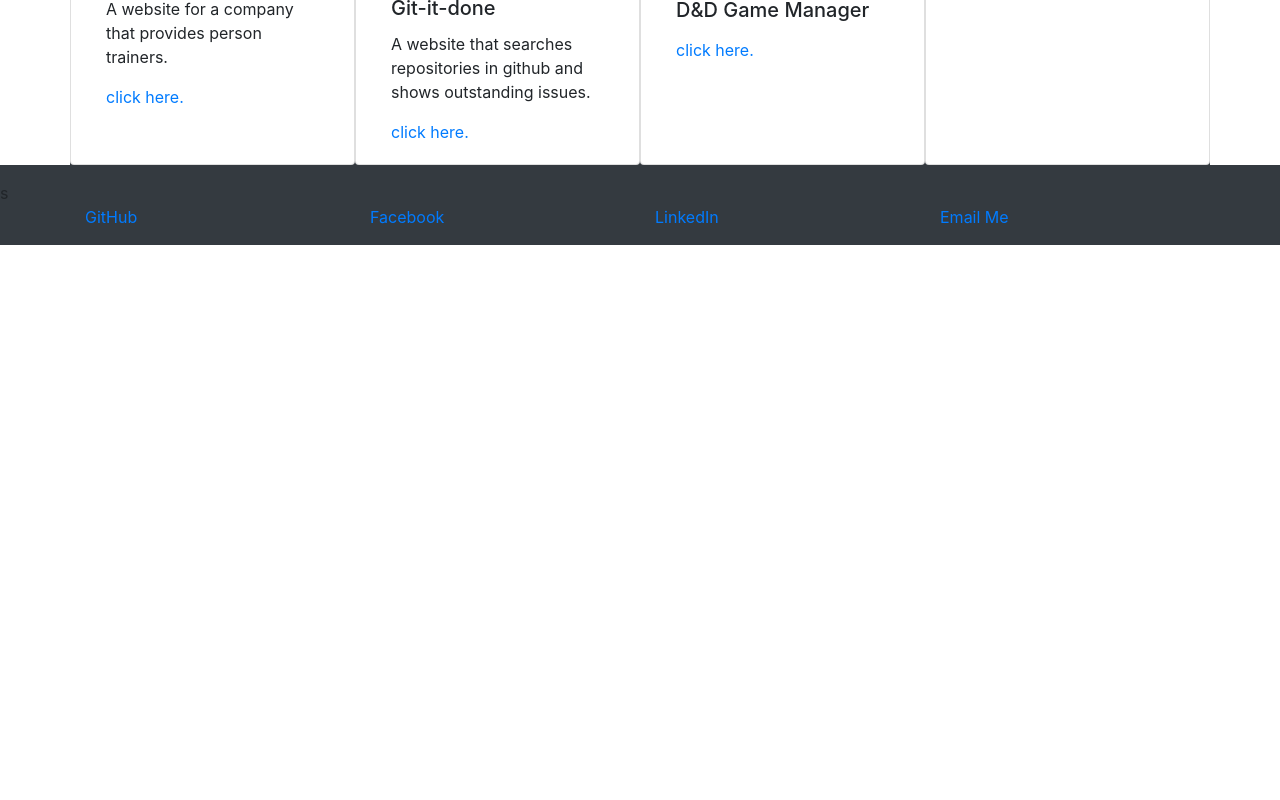
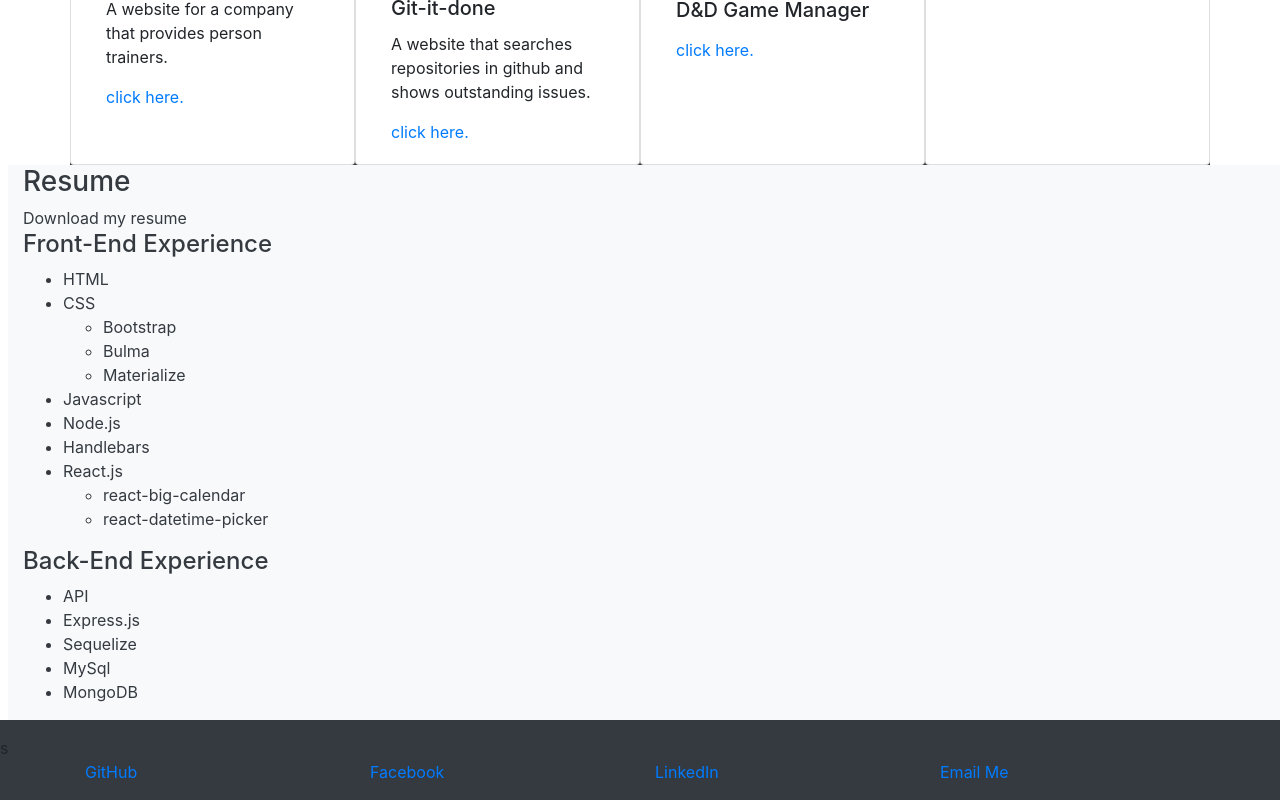
Before and after one commit to johnrip89/John-s-Portfolio, a React (Create React App) app: page / in a window 1280 px wide. Shown: the part 1009-1809 px from the top of the page. Before the commit the page ends 1254 px from the top, so only its background shows below. Built offline with nearby package versions, Linux system fonts and the light colour scheme.

Commit message:
coded Resume component

```diff
--- a/src/App.js
+++ b/src/App.js
@@ -5,6 +5,7 @@ import Projects from './components/Projects';
 import Footer from './components/Footer';
 import About from './components/About';
 import Contact from './components/Contact';
+import Resume from './components/Resume';
 
 function App() {
 
@@ -22,6 +23,8 @@ function App() {
 
       <Projects></Projects>
 
+      <Resume></Resume>
+
       <Footer></Footer>
 
     </div>
--- a/src/components/Resume/index.js
+++ b/src/components/Resume/index.js
@@ -0,0 +1,40 @@
+import React from 'react';
+
+function Resume() {
+    return (
+        <div class="row bg-light text-dark ml-2">
+            <div class="col-5">
+                <h3>Resume</h3>
+                <a>Download my resume</a>
+                <h4>Front-End Experience</h4>
+                <ul>
+                    <li>HTML</li>
+                    <li>CSS</li>
+                    <ul>
+                        <li>Bootstrap</li>
+                        <li>Bulma</li>
+                        <li>Materialize</li>
+                    </ul>
+                    <li>Javascript</li>
+                    <li>Node.js</li>
+                    <li>Handlebars</li>
+                    <li>React.js</li>
+                    <ul>
+                        <li>react-big-calendar</li>
+                        <li>react-datetime-picker</li>
+                    </ul>
+                </ul>
+                <h4>Back-End Experience</h4>
+                <ul>
+                    <li>API</li>
+                    <li>Express.js</li>
+                    <li>Sequelize</li>
+                    <li>MySql</li>
+                    <li>MongoDB</li>
+                </ul>
+            </div>
+        </div>
+    )
+}
+
+export default Resume;
```
